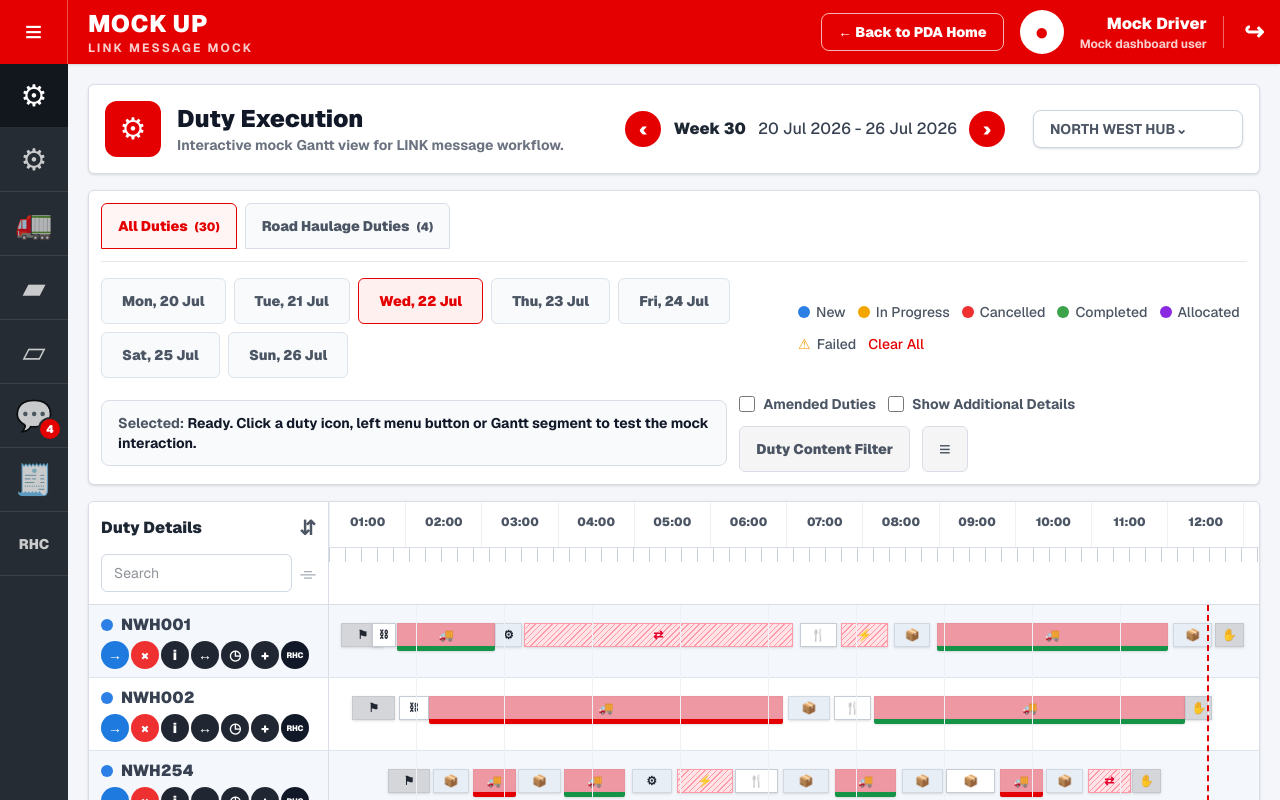
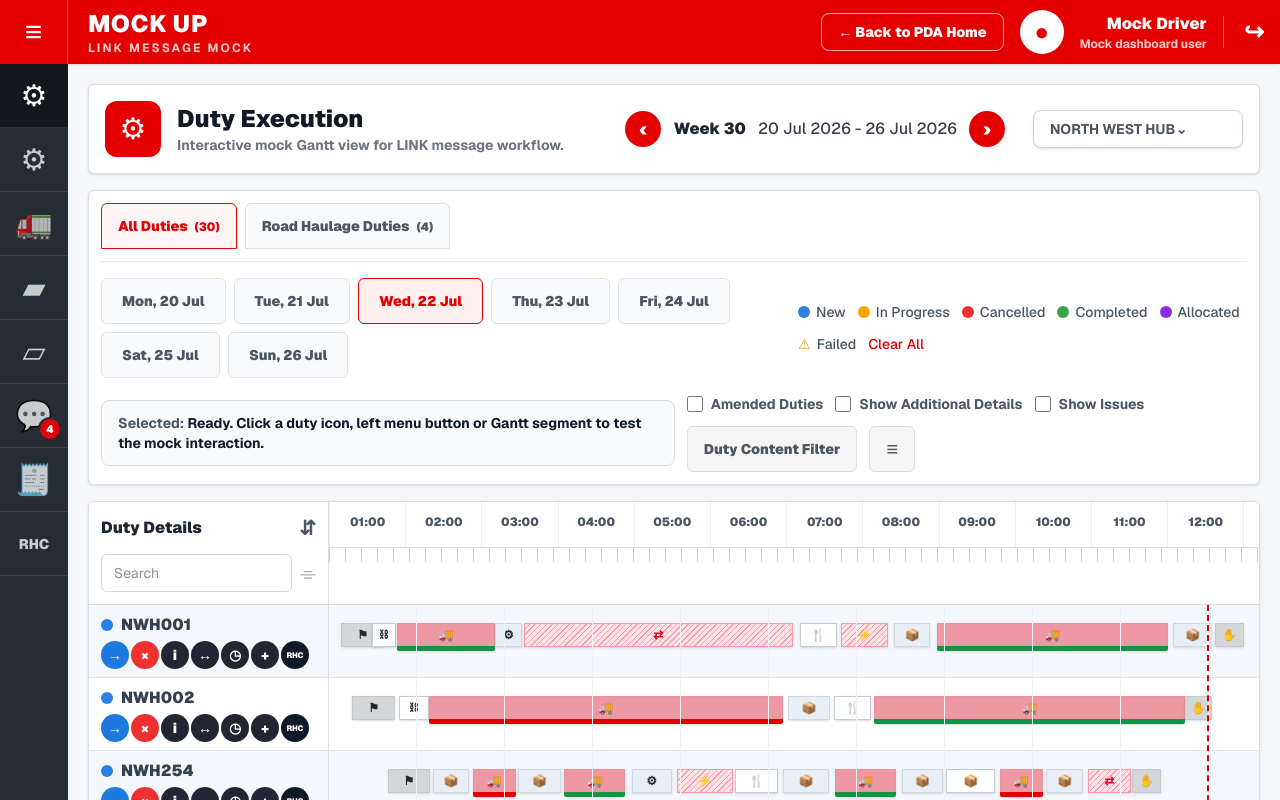
Before and after one commit to acannon76/rugby-league-supporter-web, a Next.js app: page /internal/app-ideas/link-message-mock in a window 1280 px wide. Shown: the top 800 px of the page. Built offline with nearby package versions, Linux system fonts and the light colour scheme.

Commit message:
messaging

```diff
--- a/src/app/internal/app-ideas/link-message-mock/page.tsx
+++ b/src/app/internal/app-ideas/link-message-mock/page.tsx
@@ -416,6 +416,7 @@ export default function LinkMessageMockPage() {
   const [activeDutyTab, setActiveDutyTab] = useState<"all" | "roadHaulage">("all");
   const [hoveredTravelSegment, setHoveredTravelSegment] = useState<HoveredTravelSegment | null>(null);
   const [driverMessageDutyIds, setDriverMessageDutyIds] = useState<string[]>([]);
+  const [showIssuesOnly, setShowIssuesOnly] = useState(false);
 
   useEffect(() => {
     function refreshDriverMessageIndicators() {
@@ -475,10 +476,22 @@ export default function LinkMessageMockPage() {
     [weekStart],
   );
   const weekEnd = days[6];
-  const visibleDuties = useMemo(
-    () => (activeDutyTab === "roadHaulage" ? duties.filter((duty) => isRoadHaulageDuty(duty.duty)) : duties),
-    [activeDutyTab],
-  );
+  const visibleDuties = useMemo(() => {
+    const baseDuties = activeDutyTab === "roadHaulage" ? duties.filter((duty) => isRoadHaulageDuty(duty.duty)) : duties;
+
+    if (!showIssuesOnly) {
+      return baseDuties;
+    }
+
+    return baseDuties.filter((duty) => {
+      const hasDriverMessage = driverMessageDutyIds.includes(duty.duty);
+      const hasLateTravelLeg = duty.segments.some(
+        (segment, segmentIndex) => segment.label === "Travel" && getTravelTimingStatus(duty, segmentIndex) === "late",
+      );
+
+      return hasDriverMessage || hasLateTravelLeg;
+    });
+  }, [activeDutyTab, driverMessageDutyIds, showIssuesOnly]);
 
   return (
     <main className="min-h-screen bg-[#f4f6f9] font-sans text-[#1d2633]">
@@ -721,6 +734,22 @@ export default function LinkMessageMockPage() {
                 <label className="flex items-center gap-2">
                   <input type="checkbox" className="h-4 w-4 rounded border-[#cbd5e1]" />
                   Show Additional Details
+                </label>
+                <label className="flex items-center gap-2">
+                  <input
+                    type="checkbox"
+                    checked={showIssuesOnly}
+                    onChange={(event) => {
+                      setShowIssuesOnly(event.target.checked);
+                      setSelectedDetail(
+                        event.target.checked
+                          ? "Show Issues enabled. Displaying duties with driver messages or late travel legs."
+                          : "Show Issues disabled. Displaying all duties in the selected tab.",
+                      );
+                    }}
+                    className="h-4 w-4 rounded border-[#cbd5e1]"
+                  />
+                  Show Issues
                 </label>
                 <button
                   type="button"
```
